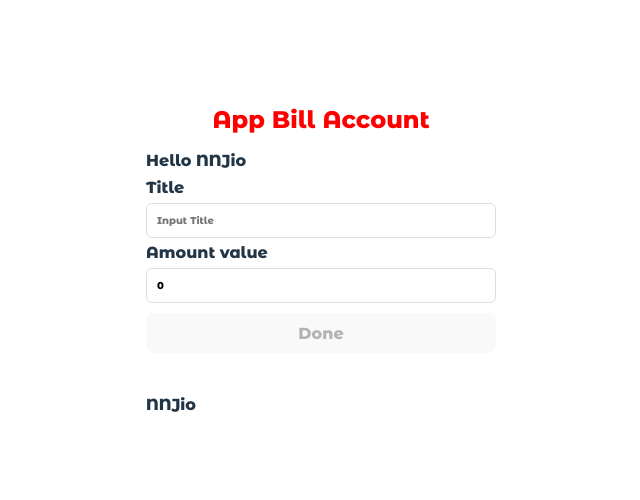
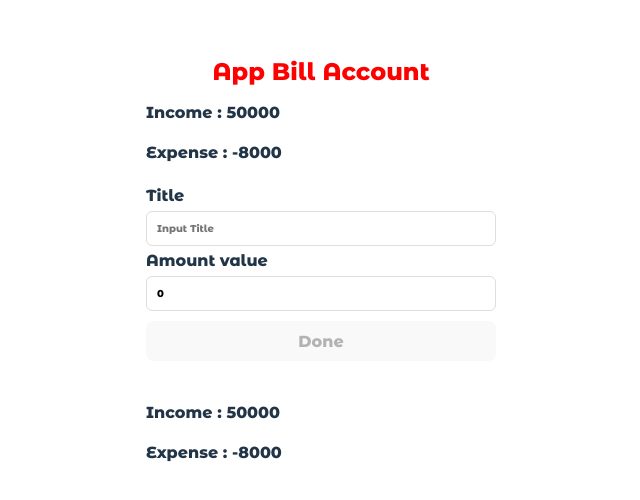
Before and after one commit to NNJio/ReactLab_Fundamantal, a React (Vite) app: page / in a window 1280 px wide. Shown: the part 138-638 px from the top of the page, without its empty margins (319-959 px from the left). Built offline with nearby package versions, Linux system fonts and the light colour scheme.

Commit message:
[Add] Context API (Multi)

```diff
--- a/src/App.jsx
+++ b/src/App.jsx
@@ -4,7 +4,6 @@ import FormComponent from "./components/FormComponent";
 import { useState } from "react";
 import DataContext from "./data/DataCcontext";
 import ReportComponent from "./components/ReportComponent";
-
 
 const design = { color: "red", textAlign: "center", fontSize: "1.5rem" };
 const Title = () => <h1 style={design}>App Bill Account</h1>;
@@ -23,11 +22,10 @@ function App() {
     });
   };
   return (
-    <DataContext.Provider value="NNJio">
+    <DataContext.Provider value={{ income: 50000, expense: -8000 }}>
       <div className="container">
-
         <Title />
-        <ReportComponent/>
+        <ReportComponent />
         <FormComponent onAddItem={onAddNewItem} />
         {/* <Descripiton /> */}
         <Transaction items={items} />
--- a/src/components/Item.jsx
+++ b/src/components/Item.jsx
@@ -1,12 +1,9 @@
 import PropTypes from "prop-types";
 import "./Item.css";
-import DataContext from "../data/DataCcontext";
-import { useContext } from "react";
 
 const Item = ({ title, amount }) => {
   const statue = amount < 0 ? "Expense" : "Income";
   const symbol = amount < 0 ? "-" : "+";
-  const name = useContext(DataContext);
 
   return (
     <div>
@@ -16,7 +13,6 @@ const Item = ({ title, amount }) => {
           {symbol}
           {Math.abs(amount)}
         </span>
-        {name}
       </li>
     </div>
   );
--- a/src/components/ReportComponent.jsx
+++ b/src/components/ReportComponent.jsx
@@ -1,8 +1,21 @@
+
 import { useContext } from "react";
 import DataContext from "../data/DataCcontext";
 
 const ReportComponent = () => {
-  const name = useContext(DataContext);
-  return <div>Hello {name}</div>;
+  const {income,expense}= useContext(DataContext)
+  return (
+    <div>
+        <p>Income : {income}</p>
+        <p>Expense : {expense}</p>
+      {/* <DataContext.Consumer>
+        {(context) => (
+          <p>
+            Income : {context.income} Expenes : {context.expense}
+          </p>
+        )}
+      </DataContext.Consumer> */}
+    </div>
+  );
 };
 export default ReportComponent;
--- a/src/components/Transaction.jsx
+++ b/src/components/Transaction.jsx
@@ -1,11 +1,11 @@
+import { useContext } from "react";
 import DataContext from "../data/DataCcontext";
 import Item from "./Item";
 import "./transaction.css";
-import { useContext } from "react";
 
 const Transaction = (props) => {
   const { items } = props;
-  const name = useContext(DataContext);
+  const { income, expense } = useContext(DataContext);
   return (
     <div>
       <ul className="item-list">
@@ -14,7 +14,9 @@ const Transaction = (props) => {
           <Item {...e} key={e} />
         ))}
       </ul>
-      {name}
+      <p>Income : {income}</p>
+      <p>Expense : {expense}</p>
+
     </div>
   );
 };
```
